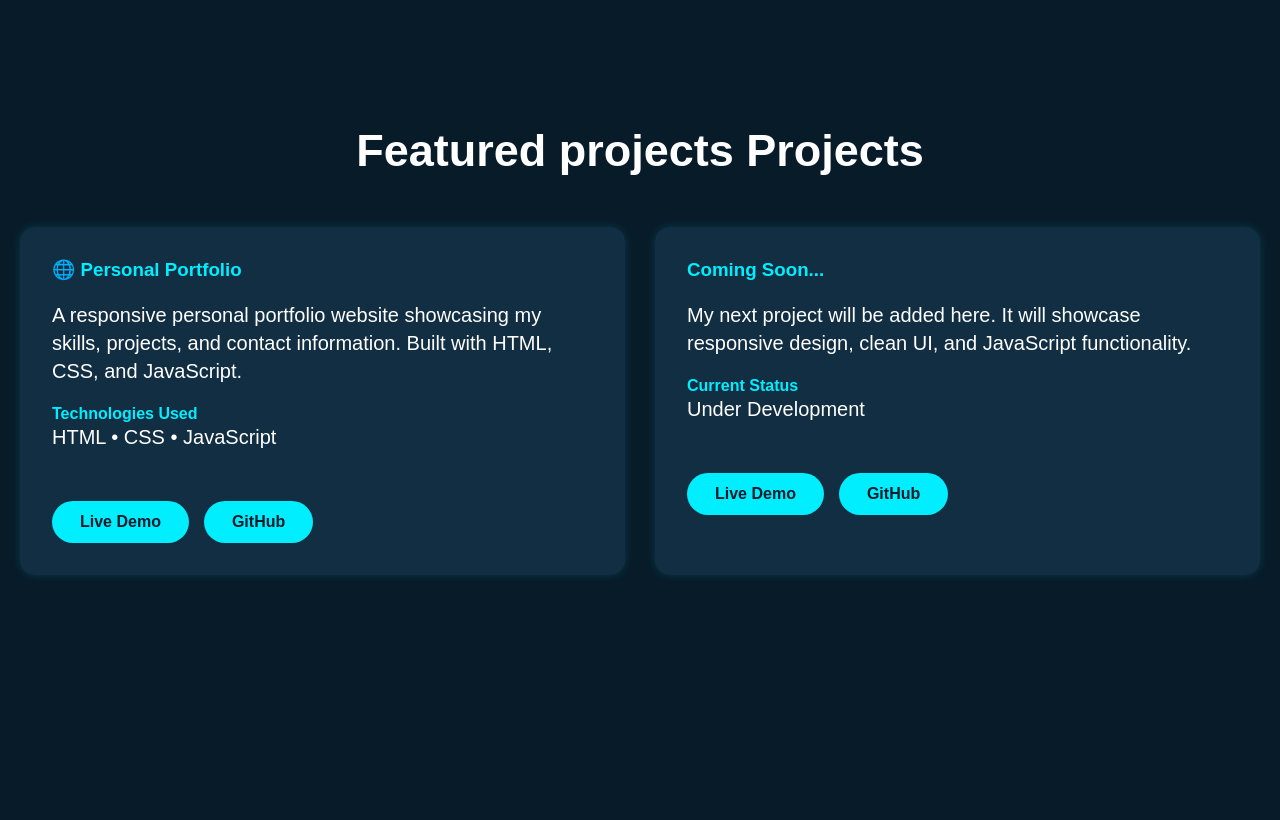
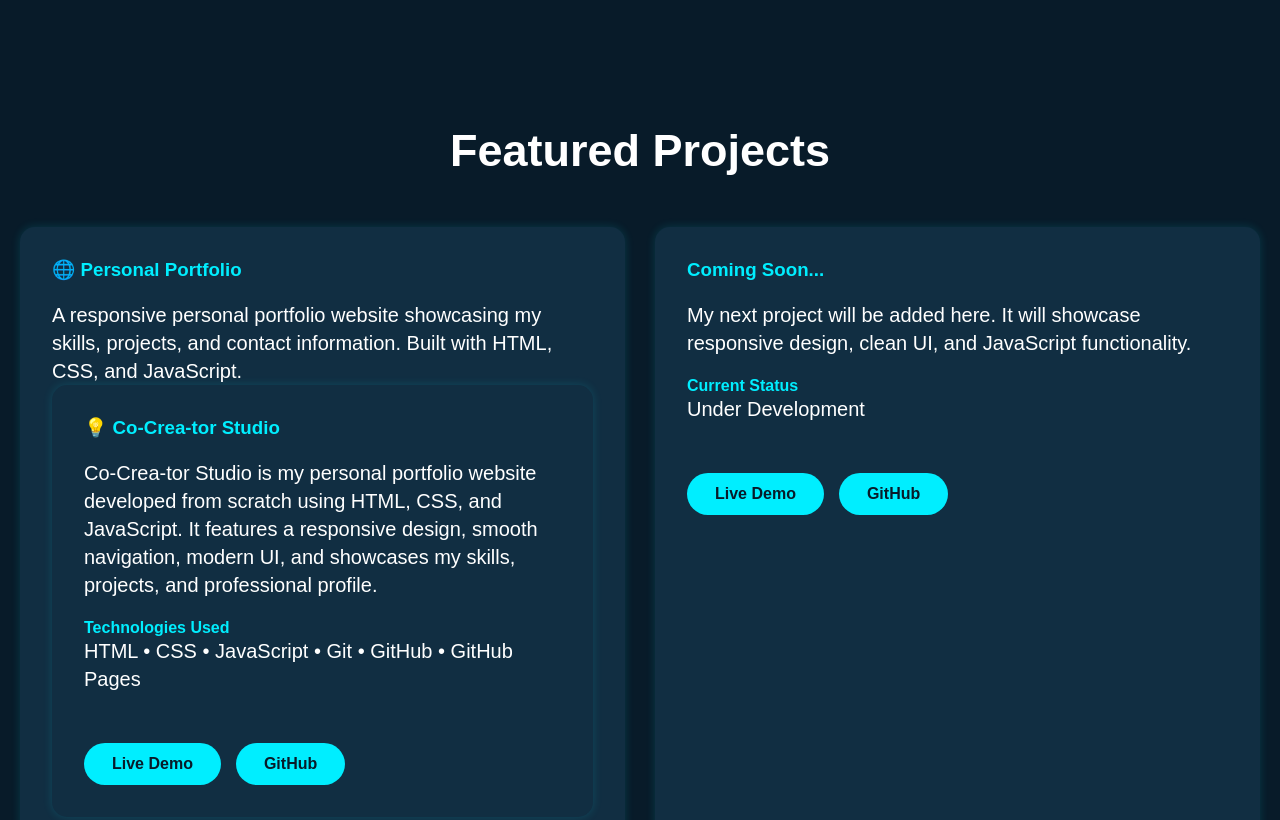
Before and after one commit to swatiyadav230307-rgb/portfolio, a plain HTML site: page index.html in a window 1280 px wide. Shown: the part 2400-3220 px from the top of the page. Drawn offline with nearby package versions, Linux system fonts and the light colour scheme.

Commit message:
Update index.html

```diff
--- a/index.html
+++ b/index.html
@@ -126,7 +126,7 @@ As I continue my learning journey, I'm excited to contribute to meaningful proje
 <!-- PROJECTS -->
 <section class="projects" id="projects">
 
-    <h2>Featured projects Projects</h2>
+    <h2>Featured Projects</h2>
 
     <div class="project-container">
 
@@ -137,7 +137,34 @@ As I continue my learning journey, I'm excited to contribute to meaningful proje
                 A responsive personal portfolio website showcasing my skills,
                 projects, and contact information. Built with HTML, CSS, and JavaScript.
             </p>
+<div class="project-card">
 
+    <h3>💡 Co-Crea-tor Studio</h3>
+
+    <p>
+        Co-Crea-tor Studio is my personal portfolio website developed from scratch
+        using HTML, CSS, and JavaScript. It features a responsive design,
+        smooth navigation, modern UI, and showcases my skills, projects,
+        and professional profile.
+    </p>
+
+    <h4>Technologies Used</h4>
+
+    <p>HTML • CSS • JavaScript • Git • GitHub • GitHub Pages</p>
+
+    <div class="project-buttons">
+
+        <a href="https://swatiyadav230307-rgb.github.io/CoCreator-Studio-/#about" target="_blank" class="btn-box">
+            Live Demo
+        </a>
+
+        <a href="https://github.com/swatiyadav230307-rgb/CoCreator-Studio-" target="_blank" class="btn-box">
+            GitHub
+        </a>
+
+    </div>
+
+</div>
             <h4>Technologies Used</h4>
 
             <p>HTML • CSS • JavaScript</p>
```
